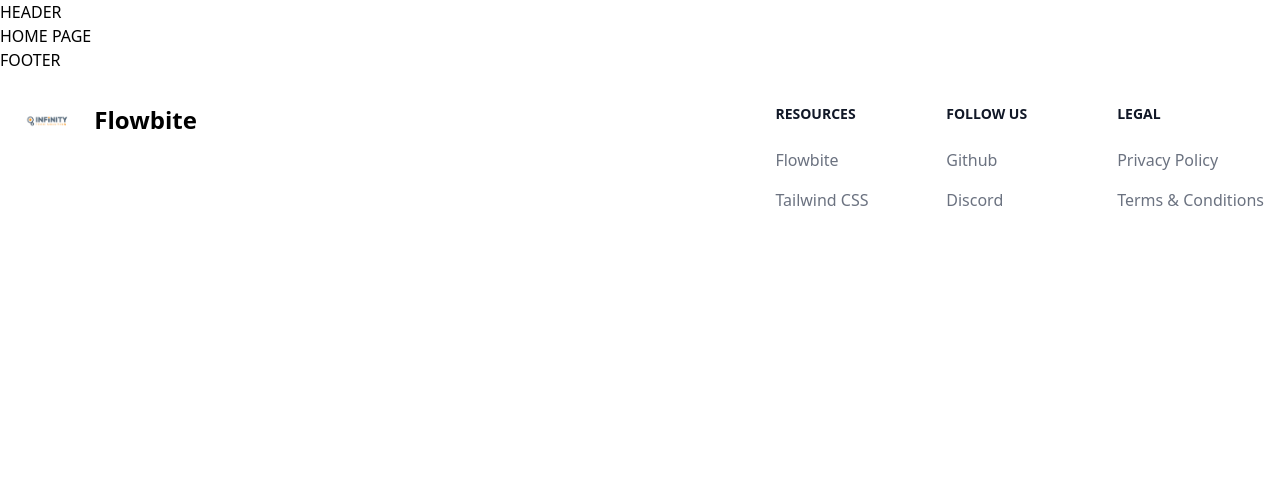
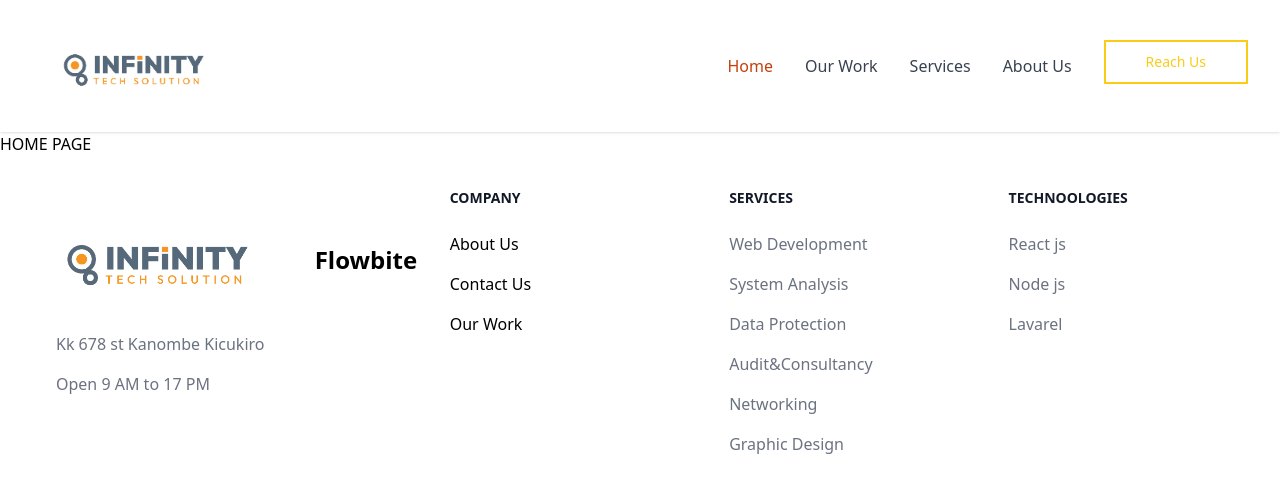
Before and after one commit to D3lt-a/Infinity-Ed, a React (Vite) app in the folder infinity/: page / in a window 1280 px wide. Shown: the top 492 px of the page. Built offline with nearby package versions, Linux system fonts and the light colour scheme.

Commit message:
Header and Footer are complete

```diff
--- a/infinity/src/componets/Footer.jsx
+++ b/infinity/src/componets/Footer.jsx
@@ -3,48 +3,68 @@ import logo from '../assets/logo.png'
 function Footer() {
   return (
     <div>
-      <h1>FOOTER</h1>
-
       <footer>
         <div className="mx-auto w-full max-w-screen-xl p-4 py-6 lg:py-8">
           <div className="md:flex md:justify-between">
             <div className="mb-6 md:mb-0">
               <a href="https://flowbite.com/" className="flex items-center">
-                <img src={logo} className="h-8 me-3" alt="FlowBite Logo" />
+                <img src={logo} className="h-36" alt="FlowBite Logo" />
                 <span className="self-center text-2xl font-semibold whitespace-nowrap dark:text-white">Flowbite</span>
               </a>
+              <ul className=" mr-28 text-gray-500 dark:text-gray-400 font-medium">
+                <li className="mb-4 ml-10">Kk 678 st Kanombe Kicukiro</li>
+                <li className='ml-10'>Open 9 AM to 17 PM</li>
+              </ul>
             </div>
             <div className="grid grid-cols-2 gap-8 sm:gap-6 sm:grid-cols-3">
               <div>
-                <h2 className="mb-6 text-sm font-semibold text-gray-900 uppercase dark:text-white">Resources</h2>
-                <ul className="text-gray-500 dark:text-gray-400 font-medium">
+                <h2 className="mb-6 mr-28 text-sm font-semibold text-gray-900 uppercase dark:text-black">Company</h2>
+                <ul className=" mr-28text-gray-500 dark:text-gray-400 font-medium">
                   <li className="mb-4">
-                    <a href="https://flowbite.com/" className="hover:underline">Flowbite</a>
+                    <a href="https://flowbite.com/" className="hover:underline">About Us</a>
+                  </li>
+                  <li className="mb-4">
+                    <a href="https://tailwindcss.com/" className="hover:underline">Contact Us</a>
                   </li>
                   <li>
-                    <a href="https://tailwindcss.com/" className="hover:underline">Tailwind CSS</a>
+                    <a href="https://tailwindcss.com/" className="hover:underline">Our Work</a>
                   </li>
                 </ul>
               </div>
               <div>
-                <h2 className="mb-6 text-sm font-semibold text-gray-900 uppercase dark:text-white">Follow us</h2>
-                <ul className="text-gray-500 dark:text-gray-400 font-medium">
+                <h2 className="mb-6 mr-28 text-sm font-semibold text-gray-900 uppercase dark:text-black">Services</h2>
+                <ul className=" mr-28 text-gray-500 dark:text-gray-400 font-medium">
                   <li className="mb-4">
-                    <a href="https://github.com/themesberg/flowbite" className="hover:underline ">Github</a>
+                    <a href="https://github.com/themesberg/flowbite" className="hover:underline ">Web Development</a>
+                  </li>
+                  <li  className="mb-4">
+                    <a href="https://discord.gg/4eeurUVvTy" className="hover:underline">System Analysis</a>
+                  </li>
+                  <li className="mb-4">
+                    <a href="https://github.com/themesberg/flowbite" className="hover:underline ">Data Protection</a>
+                  </li>
+                  <li  className="mb-4">
+                    <a href="https://discord.gg/4eeurUVvTy" className="hover:underline">Audit&Consultancy</a>
+                  </li>
+                  <li className="mb-4">
+                    <a href="https://github.com/themesberg/flowbite" className="hover:underline ">Networking</a>
                   </li>
                   <li>
-                    <a href="https://discord.gg/4eeurUVvTy" className="hover:underline">Discord</a>
+                    <a href="https://discord.gg/4eeurUVvTy" className="hover:underline">Graphic Design</a>
                   </li>
                 </ul>
               </div>
               <div>
-                <h2 className="mb-6 text-sm font-semibold text-gray-900 uppercase dark:text-white">Legal</h2>
+                <h2 className="mb-6 text-sm font-semibold text-gray-900 uppercase dark:text-black">Technoologies</h2>
                 <ul className="text-gray-500 dark:text-gray-400 font-medium">
                   <li className="mb-4">
-                    <a href="#" className="hover:underline">Privacy Policy</a>
+                    <a href="#" className="hover:underline">React js</a>
                   </li>
-                  <li>
-                    <a href="#" className="hover:underline">Terms &amp; Conditions</a>
+                  <li className="mb-4">
+                    <a href="#" className="hover:underline">Node js</a>
+                  </li>
+                  <li className="mb-4">
+                    <a href="#" className="hover:underline">Lavarel</a>
                   </li>
                 </ul>
               </div>
--- a/infinity/src/componets/Header.jsx
+++ b/infinity/src/componets/Header.jsx
@@ -1,9 +1,75 @@
+import logo from '../assets/logo.png'
+import { NavLink, Link } from 'react-router-dom'
+
 
 function Header() {
   return (
-    <div>
-        <h1>HEADER</h1>
-    </div>
+    <header className="shadow sticky z-50 top-0">
+      <nav className="bg-transparent border-gray-200 px-4 lg:px-6 py-2.5">
+        <div className="flex flex-wrap justify-between items-center mx-auto max-w-screen-xl">
+          <Link to="/" className="flex items-center">
+            <img
+              src={logo}
+              className="mr-3 h-28"
+              alt="Logo"
+            />
+          </Link>
+          <div
+            className="hidden justify-between items-center w-full lg:flex lg:w-auto lg:order-1"
+            id="mobile-menu-2"
+          >
+            <ul className="flex flex- mt-4 font-medium items-center lg:flex-row lg:space-x-8 lg:mt-0">
+              <li>
+                <NavLink to='/'
+                  className={({ isActive }) =>
+                    `block py-2 pr-4 pl-3 duration-200 border-b border-gray-100 ${isActive ? 'text-orange-700' : 'text-gray-700'} hover:bg-gray-50 lg:hover:bg-transparent lg:border-0 hover:text-orange-700 lg:p-0`
+                  }
+                >
+                  Home
+                </NavLink>
+              </li>
+              <div className="flex items-center lg:order-2">
+                <Link
+                  to="#"
+                  className="text-yellow-400 hover:text-white border-2 px-10 border-yellow-400 hover:bg-yellow-500 focus:ring-4 focus:outline-none focus:ring-yellow-300 font-medium text-sm px py-2.5 text-center me-2 mb-2 dark:border-orange-500 dark:text-orange-500 dark:hover:text-white dark:hover:bg-orange-500 dark:focus:ring-orange-500"
+                >
+                  Reach Us
+                </Link>
+              </div>
+              <li>
+                <NavLink to='/ourwork'
+                  className={({ isActive }) =>
+                    `block py-2 pr-4 pl-3 duration-200 border-b border-gray-100 ${isActive ? 'text-orange-700' : 'text-gray-700'} hover:bg-gray-50 lg:hover:bg-transparent lg:border-0 hover:text-orange-700 lg:p-0`
+                  }
+                >
+                  Our Work
+                </NavLink>
+              </li>
+              <li>
+                <NavLink to='/services'
+                  className={({ isActive }) =>
+                    `block py-2 pr-4 pl-3 duration-200 border-b border-gray-100 ${isActive ? 'text-orange-700' : 'text-gray-700'} hover:bg-gray-50 lg:hover:bg-transparent lg:border-0 hover:text-orange-700 lg:p-0`
+                  }
+                >
+                  Services
+                </NavLink>
+              </li>
+              <li>
+                <NavLink to='/about'
+                  className={({ isActive }) =>
+                    `block py-2 pr-4 pl-3 duration-200 border-b border-gray-100 ${isActive ? 'text-orange-700' : 'text-gray-700'} hover:bg-gray-50 lg:hover:bg-transparent lg:border-0 hover:text-orange-700 lg:p-0`
+                  }
+                >
+                  About Us
+                </NavLink>
+              </li>
+
+
+            </ul>
+          </div>
+        </div>
+      </nav>
+    </header>
   )
 }
 
--- a/infinity/src/main.jsx
+++ b/infinity/src/main.jsx
@@ -4,18 +4,18 @@ import './index.css'
 import { createBrowserRouter, createRoutesFromElements, Route, RouterProvider} from 'react-router-dom'
 import Layout from './layout'
 import Home from './pages/home'
-import Contact from './pages/Contact'
 import Services from './pages/Services'
-import Outwork from './pages/Outwork'
+import Ourwork from './pages/Outwork'
+import About from './pages/About'
 
 
 const router = createBrowserRouter(
   createRoutesFromElements(
     <Route path='/' element={<Layout/>}>
       <Route path='' element={<Home/>} />
-      <Route path='contact' element={<Contact/>} />
       <Route path='services' element={<Services/>} />
-      <Route path='outwork' element={<Outwork/>} />
+      <Route path='ourwork' element={<Ourwork/>} />
+      <Route path='about' element={<About/>} />
     </Route>
   )
 )
--- /dev/null
+++ b/infinity/src/pages/About.jsx
@@ -0,0 +1,10 @@
+
+function About() {
+  return (
+    <div>
+      <h1>ABOUT US</h1>
+    </div>
+  )
+}
+
+export default About
--- a/infinity/src/pages/Contact.jsx
+++ /dev/null
@@ -1,10 +0,0 @@
-
-function Contact() {
-  return (
-    <div>
-      <h1>CONTACT PAGE</h1>
-    </div>
-  )
-}
-
-export default Contact
--- a/infinity/src/pages/Outwork.jsx
+++ b/infinity/src/pages/Outwork.jsx
@@ -1,5 +1,5 @@
 
-function Outwork() {
+function Ourwork() {
   return (
     <div>
       <h1>OUTWORK WORK PAGE</h1>
@@ -7,4 +7,4 @@ function Outwork() {
   )
 }
 
-export default Outwork
+export default Ourwork
```
